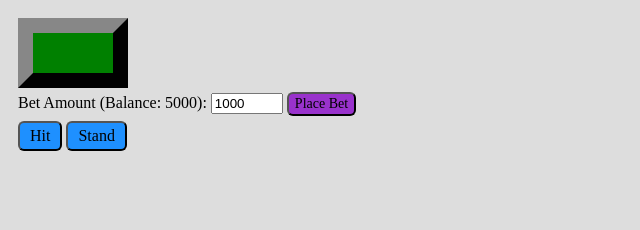
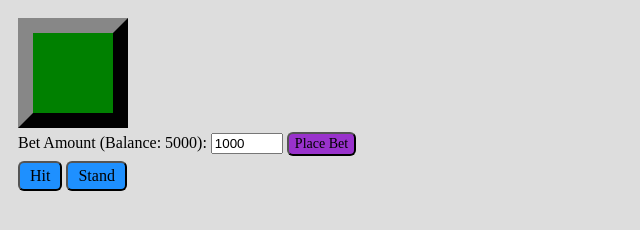
Before and after one commit to HB-the-Pencil/Blackjack-HTML-game, a plain HTML site: page index.html in a window 1280 px wide. Shown: the whole page, without its empty margins (0-640 px from the left). Drawn offline with Linux system fonts and the light colour scheme.

Commit message:
Update index.html

```diff
--- a/index.html
+++ b/index.html
@@ -61,7 +61,7 @@
             <img id="clubs" src="images/clubs.png" class="hidden">
             <img id="violet" src="images/violet card.png" class="hidden">
             <div id="game" width=100% height=100%>
-                <canvas id="blackjackCanvas" width=80% height=40% style="border: 15px outset #333333"></canvas>
+                <canvas id="blackjackCanvas" width=80% height=80% style="border: 15px outset #333333"></canvas>
                 <script>
                     /*
                         Dear future me,
```
